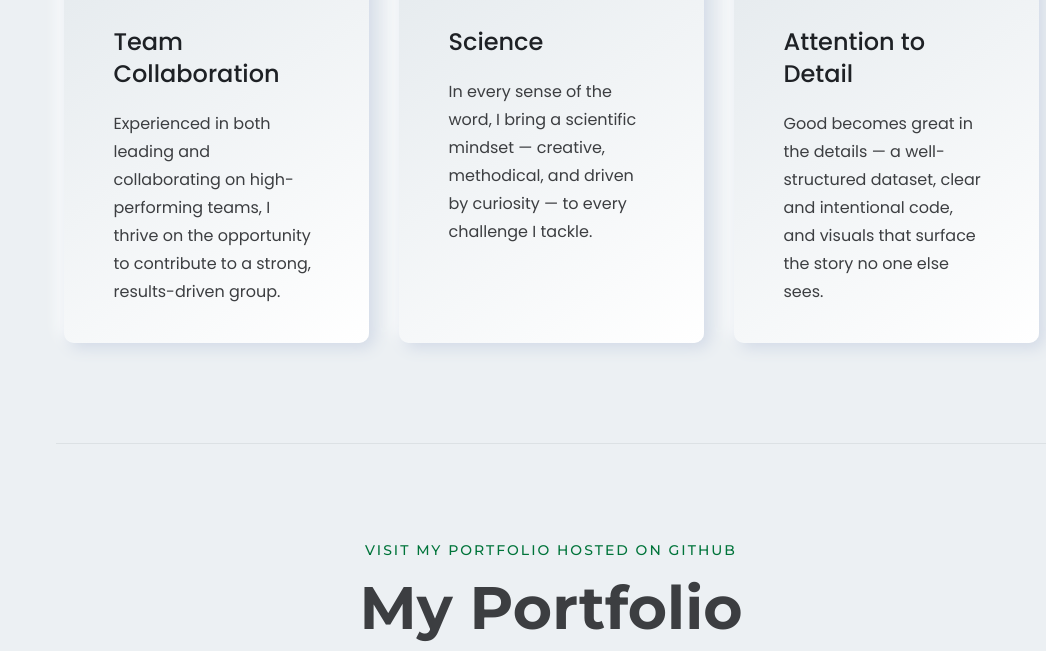
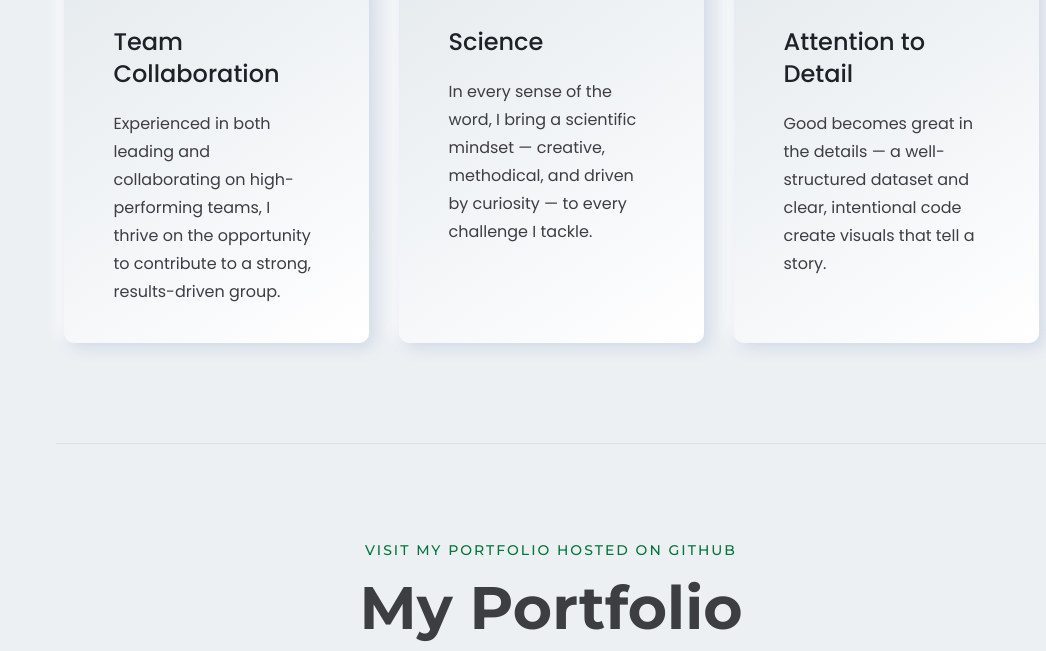
Before and after one commit to TugboatOperator/Kory_Johnson_Portfolio, a plain HTML site: page index.html in a window 1280 px wide. Shown: the part 853-1504 px from the top of the page, without its empty margins (234-1280 px from the left). Drawn offline with nearby package versions, Linux system fonts and the light colour scheme; files whose address does not match are found by name.

Commit message:
Update index.html

```diff
--- a/index.html
+++ b/index.html
@@ -248,7 +248,7 @@
                 </div>
                 <div class="row row--25 mt_md--10 mt_sm--10">
 
-                    <!-- Start Single Service -->
+                    <!-- Start Single  Service -->
                     <div data-aos="fade-up" data-aos-duration="500" data-aos-delay="100" data-aos-once="true"
                         class="col-lg-6 col-xl-4 col-md-6 col-sm-12 col-12 mt--50 mt_md--30 mt_sm--30">
                         <div class="rn-service">
@@ -298,7 +298,7 @@
                                 </div>
                                 <div class="content">
                                     <h4 class="title">Attention to Detail</h4>
-                                    <p class="description">Good becomes great in the details — a well-structured dataset, clear and intentional code, and visuals that surface the story no one else sees.</p>
+                                    <p class="description">Good becomes great in the details — a well-structured dataset and clear, intentional code create visuals that tell a story.</p>
                                     <!-- <a class="read-more-button" href="#"><i class="feather-arrow-right"></i></a> -->
                                 </div>
                             </div>
```
